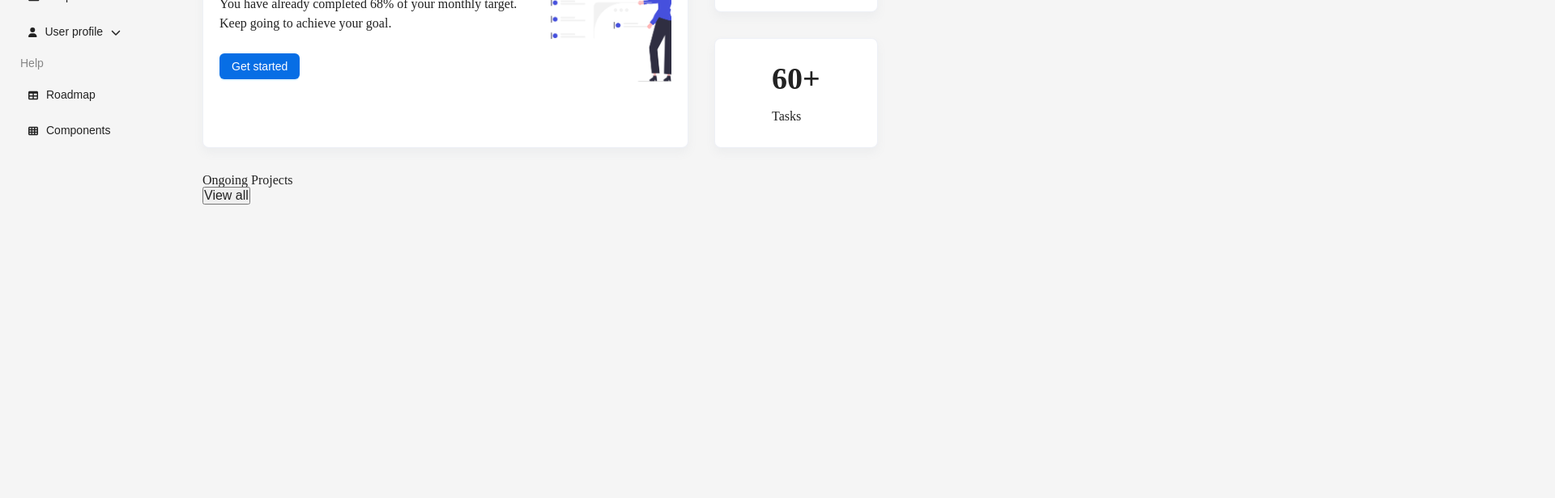
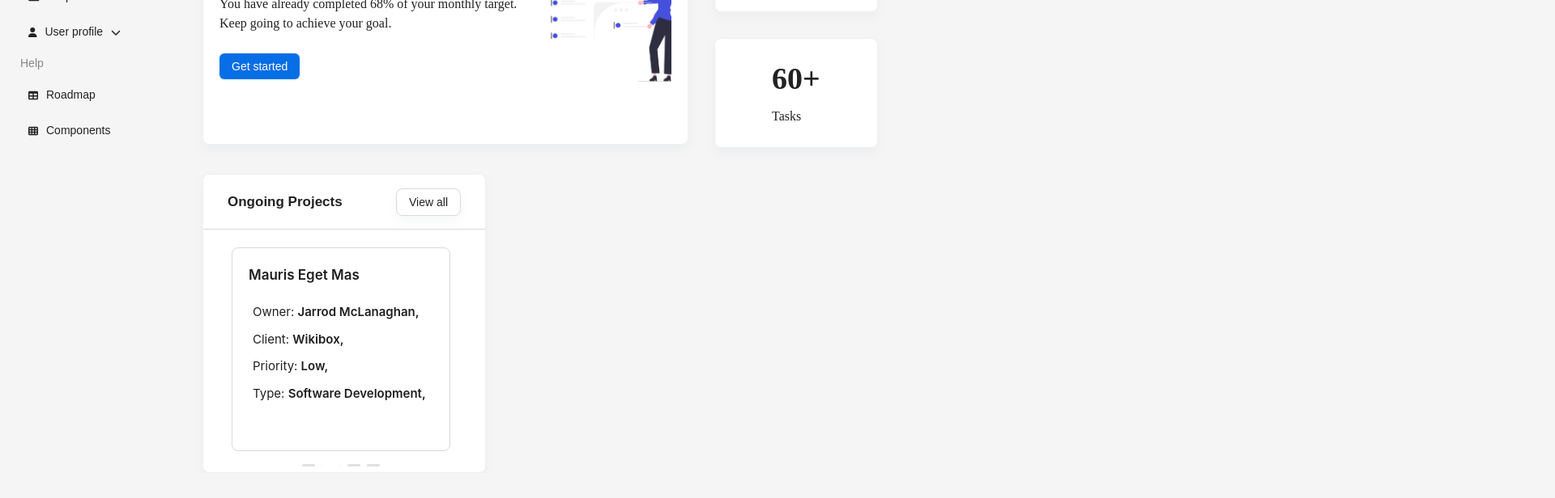
Before and after one commit to Nigar-21/Nigar-21-Azerpost-dashboard, a React (Vite) app: page / in a window 1280 px wide. Shown: the part 332-948 px from the top of the page at 81% size, 1920 px wide, since content can reach past the window. After the commit the page ends 917 px from the top, so only its background shows below. Built offline with nearby package versions, Linux system fonts and the light colour scheme.

Commit message:
Ongoing Projects created

```diff
--- a/src/assets/scss/_home.scss
+++ b/src/assets/scss/_home.scss
@@ -55,6 +55,7 @@ font-size: 16px;
         gap: 24px;
         max-width: 600px;
         width: 100%;
+        height: 300px;
         .text{
             display: flex;
             flex-direction: column;
@@ -130,8 +131,72 @@ font-size: 16px;
         }
     }
     .onGoingProjects{
+        max-width: 350px;
+        width: 100%;
+        height: 370px;
+        box-shadow: #8c98a413 0 6px 12px;
+        border: 1px solid rgba(231, 234, 243, .7);
+        background: #ffffff;
+        border-radius: 8px;
+       position: relative;
+        .header{
+            display: flex;
+            justify-content: space-between;
+            align-items: center;
+            padding: 10px 30px;
+            border-bottom: #d9d9d9 solid 1px;
+            h2{
+                font-size: 17px;
+                font-weight: 600;
+            }
+            button{
+ border: #d9d9d9 solid 1px;
+ background-color: transparent;
+ padding: 0 15px;
+ border-radius: 8px;
+ text-align: center;
+ font-size: 14px;
+ height: 34px;
+ box-shadow: #8c98a413 0 6px 12px;
+ &:hover{
+    color: #076ee5;
+    border: #076ee5 solid 1px;
+ }
+            }
+        }
+        .carousel{
 
+          border: #d9d9d9 solid 1px;
+          padding: 20px;
+          max-width: 270px;
+          border-radius: 8px;
+          position: absolute;
+          top: 90px;
+          left: 35px;
+          h3{
+            font-size: 17px;
+            font-weight: 600;
+            margin-bottom: 15px;
+          }
+          p{
+            padding: 5px;
+            font-size: 15px;
+          }
+          span{
+            font-weight: 600;
+          }
+          .slick-dots{
+            bottom: -40px;
+            li{
+                background-color: #d9d9d9;
+               &:active{
+                background-color: black;
+               }
+              }
+          }
+
+        }
      }
-}
+    }
   }
 }
--- a/src/components/customSlider.jsx
+++ b/src/components/customSlider.jsx
@@ -8,19 +8,40 @@ const contentStyle = {
   background: '#364d79',
 };
 const CustomSlider = () => (
+ <div className='carousel'>
      <Carousel autoplay>
     <div>
-      <h3 style={contentStyle}>1</h3>
+        <h3>Aenean Sit Amet</h3>
+         <p>Owner: <span>Dael Bulward,</span></p>
+        <p>Client: <span>Topicblab,</span></p>
+        <p>Priority: <span>Medium,</span></p>
+       <p>Type: <span>Marketing,</span></p>
+      <p>Location: <span>Palermo,</span></p>
       </div>
       <div>
-      <h3 style={contentStyle}>2</h3>
+       <h3>Mauris Eget Mas</h3>
+        <p>Owner: <span>Jarrod McLanaghan,</span></p>
+        <p>Client: <span>Wikibox,</span></p>
+        <p>Priority: <span>Low,</span></p>
+         <p>Type: <span>Software Development,</span></p>
       </div>
        <div>
-      <h3 style={contentStyle}>3</h3>
+      <h3>Quis Tortor Id</h3>
+        <p>Owner: <span> Lyon Spreag,</span></p>
+         <p>Client: <span>Ntags,</span></p>
+        <p>Priority: <span>Medium,</span></p>
+       <p>Type: <span>Research,</span></p>
+       <p>Location: <span>Brotas,</span></p>
      </div>
       <div>
-      <h3 style={contentStyle}>4</h3>
+      <h3>Etiam Vel Augue</h3>
+        <p>Owner: <span> Keefe Ogan,</span></p>
+        <p>Client: <span> Gabtune,,</span></p>
+        <p>Priority: <span>Low,</span></p>
+        <p>Type: <span>Marketing,</span></p>
+        <p>Location: <span>Hanzhong,</span></p>
      </div>
   </Carousel>
+ </div>
 );
 export default CustomSlider;
--- a/src/pages/home.jsx
+++ b/src/pages/home.jsx
@@ -55,42 +55,6 @@ const Line = () => (
     <Divider orientation="right">Default Dashboard</Divider>
     </>
 );
-// const AutoScroll = () => (
-//     <Carousel autoplay>
-//       <div>
-//         <h3>Aenean Sit Amet</h3>
-//         <p>Owner: <span>Dael Bulward,</span></p>
-//         <p>Client: <span>Topicblab,</span></p>
-//         <p>Priority: <span>Medium,</span></p>
-//         <p>Type: <span>Marketing,</span></p>
-//         <p>Location: <span>Palermo,</span></p>
-//       </div>
-//       <div>
-//       <h3>Mauris Eget Mas</h3>
-//         <p>Owner: <span>Jarrod McLanaghan,</span></p>
-//         <p>Client: <span>Wikibox,</span></p>
-//         <p>Priority: <span>Low,</span></p>
-//         <p>Type: <span>Software Development,</span></p>
-//         <p>Location: <span>Xichangmen,</span></p>
-//       </div>
-//       <div>
-//       <h3>Quis Tortor Id</h3>
-//         <p>Owner: <span> Lyon Spreag,</span></p>
-//         <p>Client: <span>Ntags,</span></p>
-//         <p>Priority: <span>Medium,</span></p>
-//         <p>Type: <span>Research,</span></p>
-//         <p>Location: <span>Brotas,</span></p>
-//       </div>
-//       <div>
-//       <h3>Etiam Vel Augue</h3>
-//         <p>Owner: <span> Keefe Ogan,</span></p>
-//         <p>Client: <span> Gabtune,,</span></p>
-//         <p>Priority: <span>Low,</span></p>
-//         <p>Type: <span>Marketing,</span></p>
-//         <p>Location: <span>Hanzhong,</span></p>
-//       </div>
-//     </Carousel>
-//   );
 export default function Home() {
   return (
    <div className='home'>
@@ -146,8 +110,10 @@ You have 2 projects to finish this week
 </div>
 </div>
 <div className='onGoingProjects'>
-    <h2>Ongoing Projects</h2>
+   <div className='header'>
+   <h2>Ongoing Projects</h2>
     <button>View all</button>
+   </div>
 <CustomSlider/>
 </div>
 <div className='weeklyActivities'>
```
Lines whose indentation alone changed are shown as unchanged.
